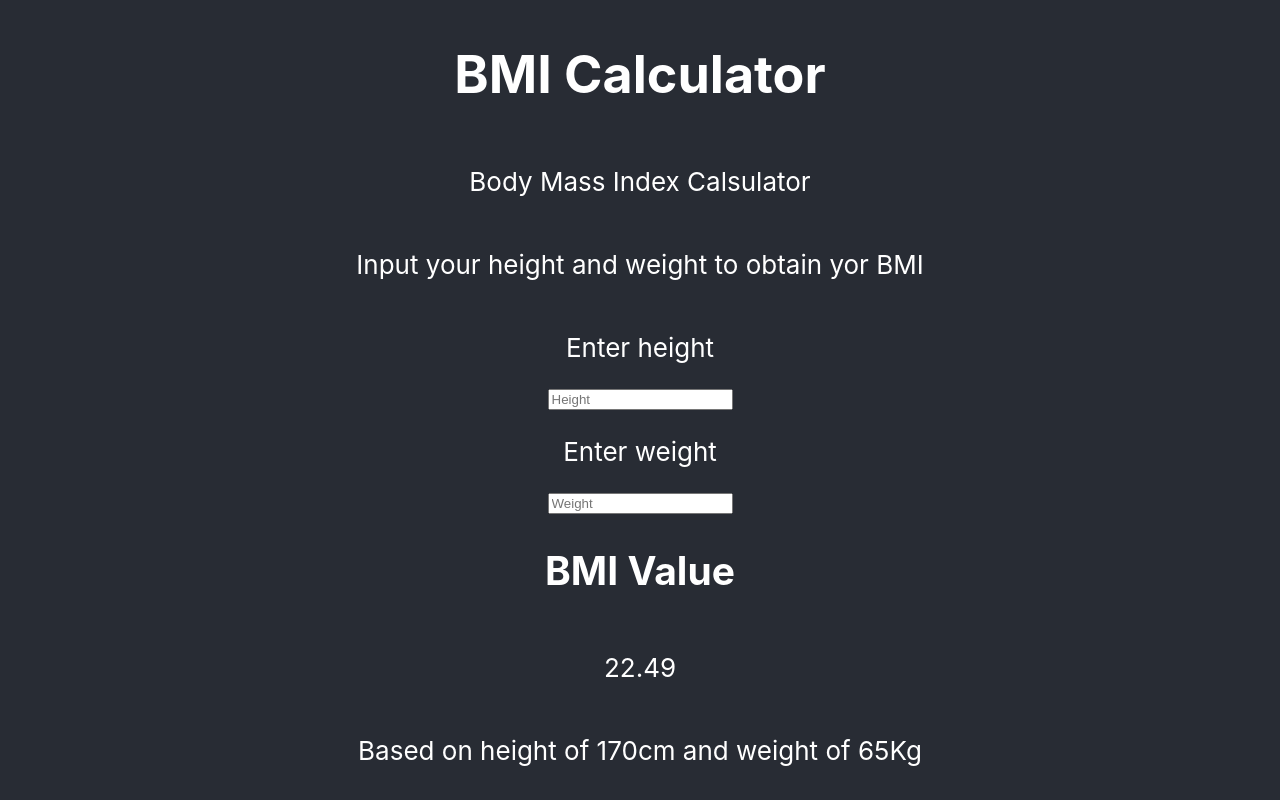
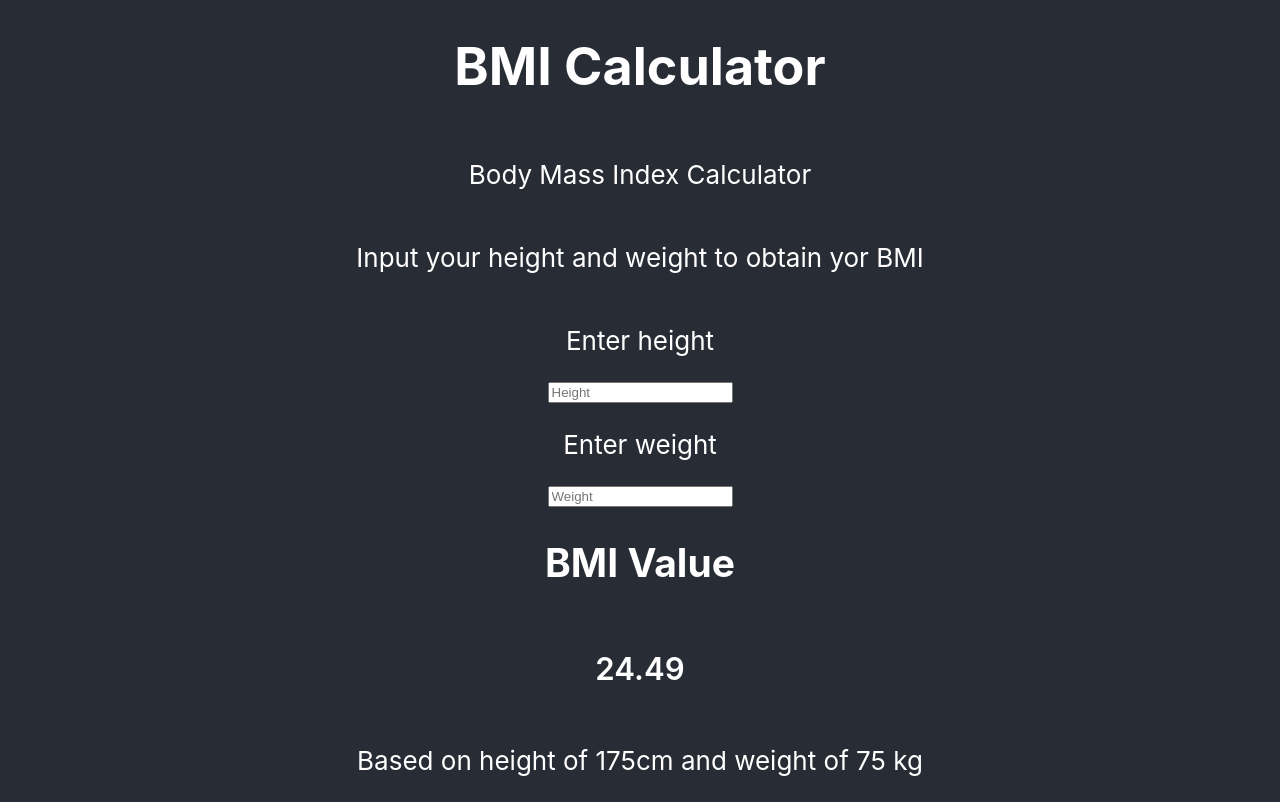
Before and after one commit to maxgdev/bmi-calculator, a React (Create React App) app: page / in a window 1280 px wide. Built offline with nearby package versions, Linux system fonts and the light colour scheme.

Commit message:
Added bmi formula to output component with hard coded height and weight

```diff
--- a/src/App.css
+++ b/src/App.css
@@ -9,3 +9,9 @@
   font-size: calc(10px + 2vmin);
   color: white;
 }
+
+.bmivalue {
+  font-weight: 600;
+  font-size: larger;
+
+}
--- a/src/components/getHeader.js
+++ b/src/components/getHeader.js
@@ -4,7 +4,7 @@ export default function GetHeader() {
     return (
         <>
             <h1>BMI Calculator</h1>
-            <p>Body Mass Index Calsulator</p>
+            <p>Body Mass Index Calculator</p>
             <p>Input your height and weight to obtain yor BMI</p>
         </>
     )
--- a/src/components/getInput.js
+++ b/src/components/getInput.js
@@ -3,7 +3,6 @@ import React, { useState } from  "react";
 export default function GetInputs() {
     const [height, setHeight] = useState('');
     const [weight, setWeight] = useState('');
-    const [bmi, setBMI] = useState('');
 
     return (
         <>
--- a/src/components/outputBMI.js
+++ b/src/components/outputBMI.js
@@ -1,11 +1,18 @@
-import React from 'react';
+import React, { useState } from 'react';
+
+// https://www.ramsayhealth.co.uk/weight-loss-surgery/bmi/bmi-formula
+// If you are 175cm (1.75m) in height and 75kg in weight, you can calculate your BMI as follows:
+// 75kg / (1.75m²) = 24.49kg/m²
 
 export default function OutputBMI() {
+    const [bmi, setBMI] = useState('');
+    let height = 1.75;
+    let weight = 75;
     return (
         <>
             <h2>BMI Value</h2>
-            <p>22.49</p>
-            <p>Based on height of 170cm and weight of 65Kg</p>
+            <p className='bmivalue'>{(weight / (height * height)).toFixed(2)}</p>
+            <p>Based on height of {height * 100}cm and weight of {weight} kg</p>
         </>
     )
 }
```
